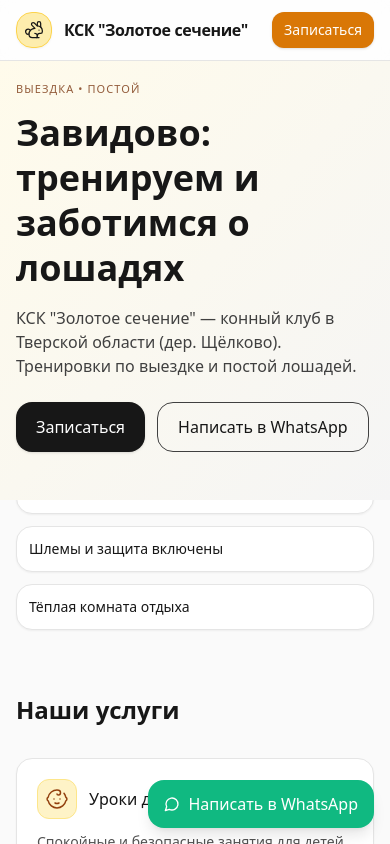
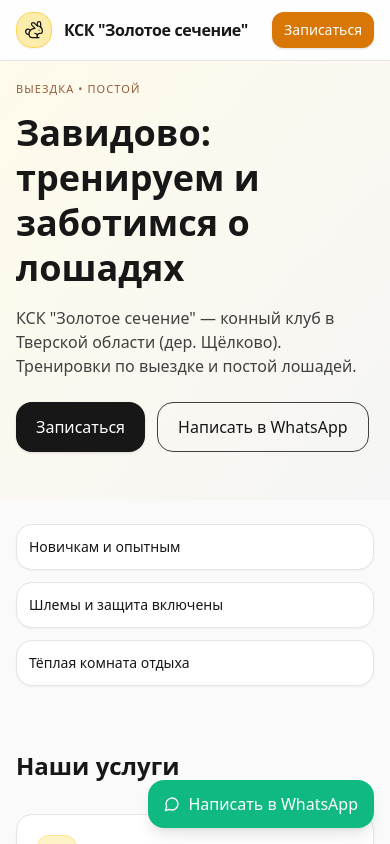
Before and after one commit to EvgenyShil/zavidovo-horses, a React (Vite) app: page / in a window 390 px wide. Shown: the top 844 px of the page. Built offline with nearby package versions, Linux system fonts and the light colour scheme.

Commit message:
fix badge overlap on mobile

```diff
--- a/src/App.jsx
+++ b/src/App.jsx
@@ -67,7 +67,7 @@ export default function App() {
       </section>
 
       {/* BADGES */}
-      <section className="max-w-6xl mx-auto px-4 -mt-8 grid sm:grid-cols-3 gap-3">
+      <section className="max-w-6xl mx-auto px-4 mt-6 sm:-mt-8 grid sm:grid-cols-3 gap-3">
         {["Новичкам и опытным", "Шлемы и защита включены", "Тёплая комната отдыха"].map((b, i) => (
           <div key={i} className="rounded-2xl bg-white border border-neutral-200 p-3 text-sm shadow-sm">
             {b}
```
